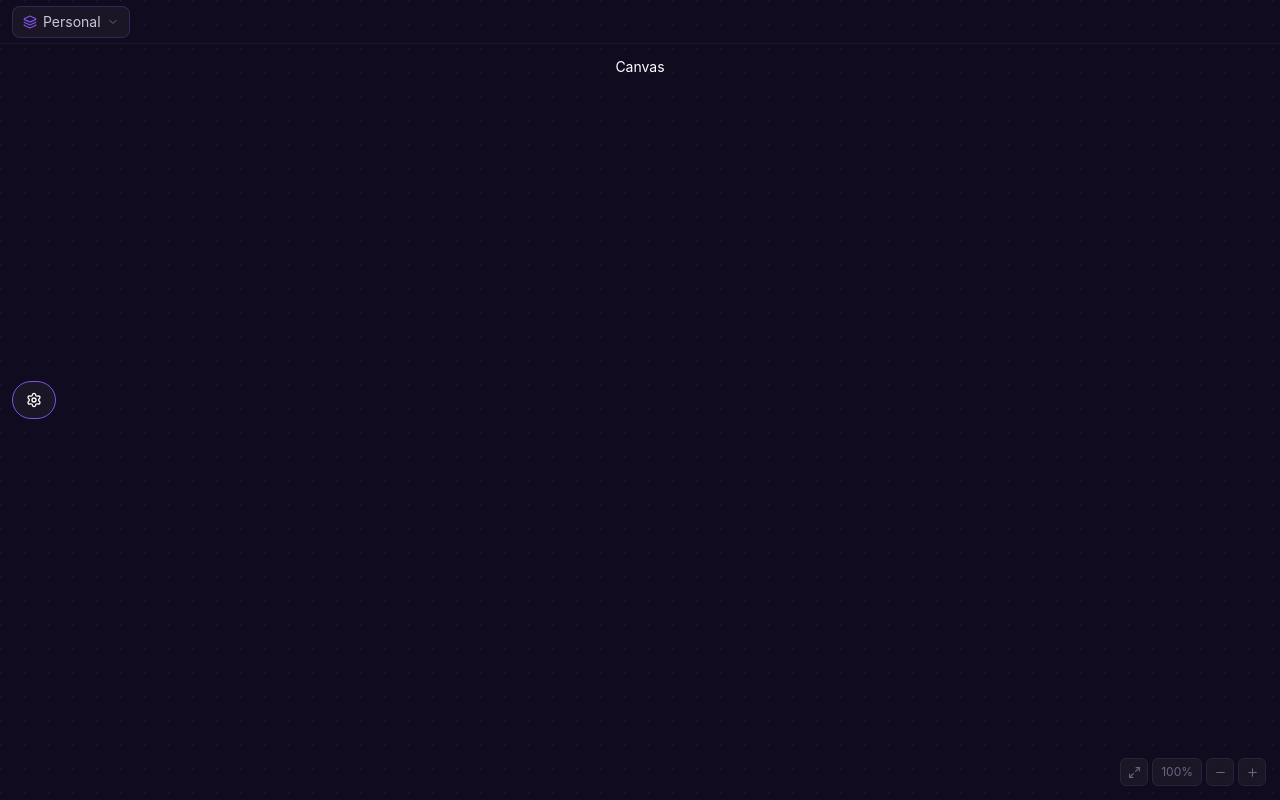
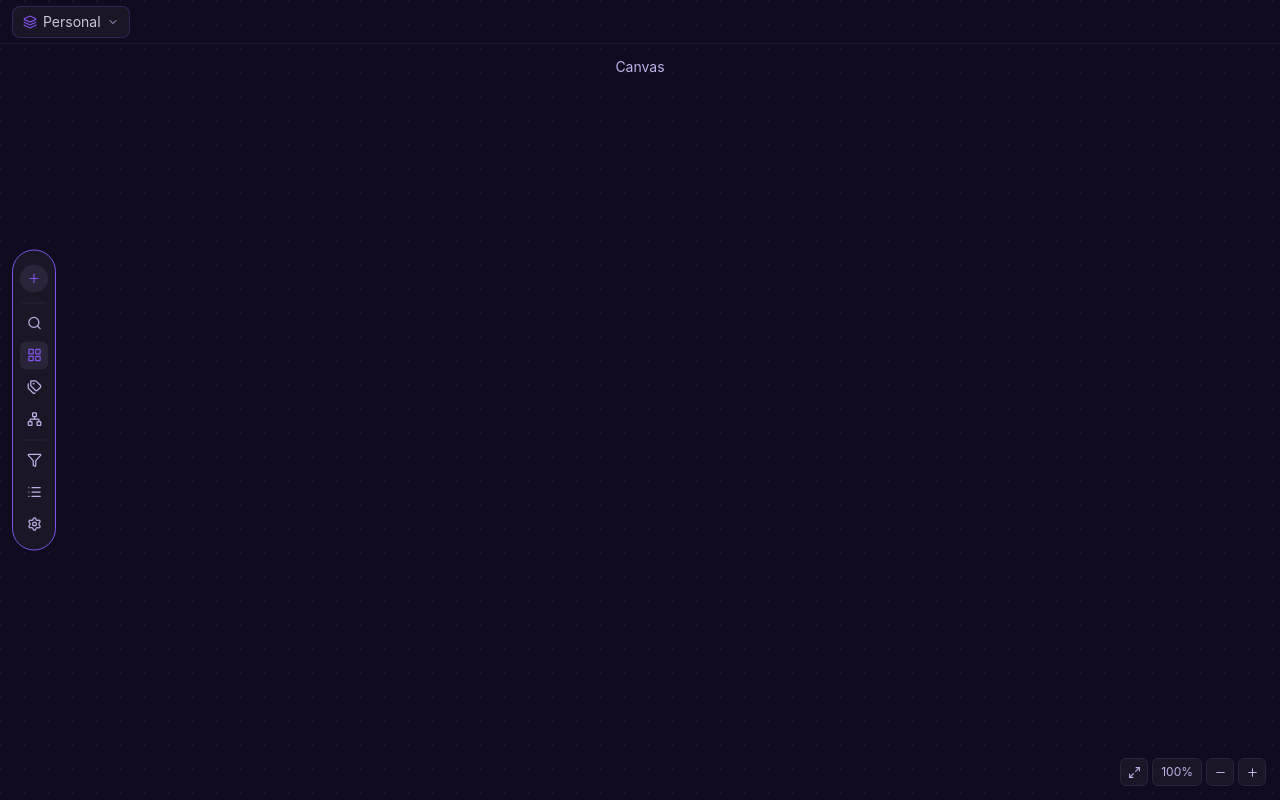
Before and after one commit to Jair4x/mindsparks, a React (Vite) app: page / in a window 1280 px wide. Built offline with nearby package versions, Linux system fonts and the light colour scheme.

Commit message:
feat(panel): add SidePanel with grouping and action buttons

```diff
--- a/src/components/layout/AppLayout.tsx
+++ b/src/components/layout/AppLayout.tsx
@@ -5,7 +5,8 @@
 //  It's only use is to distribute the space on screen and react to the state of the UI (if side panel is collapsed or zen mode is active)
 //
 
-import { Layers, ChevronDown, Maximize2, Minus, Plus, Settings } from "lucide-react";
+import { Layers, ChevronDown, Maximize2, Minus, Plus } from "lucide-react";
+import { SidePanel } from "../panel/SidePanel";
 import { useUIStore } from "../../store/ui";
 import { useSpaceStore } from "../../store/spaces";
 
@@ -70,7 +71,7 @@ export function AppLayout() {
                 >
                     <Layers size={14} color="#7F52E9" />
                     {activeSpace?.name ?? "Personal"}
-                    <ChevronDown size={12} color="#6B6480" />
+                    <ChevronDown size={12} color="#BEB1E6" />
                 </button>
             </header>
 
@@ -80,7 +81,7 @@ export function AppLayout() {
             <main className="aboslute inset-0 pt-11">
                 {/* Placeholder for <Canvas /> */}
                 <div className="w-full h-full flex items-center justify-center py-3">
-                    <span style={{ color: "white", fontSize: 14 }}>
+                    <span style={{ color: "#BEB1E6", fontSize: 14 }}>
                         Canvas
                     </span>
                 </div>
@@ -89,23 +90,7 @@ export function AppLayout() {
             {/*
                 Side panel.
             */}
-            {showPanel && (
-                <aside
-                    className="absolute left-3 z-10 flex flex-col items-center"
-                    style={{
-                        top: "50%",
-                        transform: "translateY(-50%)",
-                        background: "#1A1625",
-                        border: "0.5px solid #7F52E9",
-                        borderRadius: 999,
-                        padding: "10px 0",
-                        width: 44,
-                    }}
-                >
-                    {/* Placeholder for <SidePanel /> */}
-                    <Settings size={16} color="white" />
-                </aside>
-            )}
+            {showPanel && ( <SidePanel /> ) }
 
             {/*
                 Zoom controls.
@@ -121,7 +106,7 @@ export function AppLayout() {
                         height: 28,
                         minWidth: 44,
                         padding: "0 8px",
-                        color: "#6B6480",
+                        color: "#BEB1E6",
                     }}
                 >
                     100%
@@ -152,7 +137,7 @@ function ZoomButton({ icon, label }: { icon: React.ReactNode; label: string; })
                 borderRadius: 6,
                 border: "0.5px solid #2A2438",
                 background: "#1A1625",
-                color: "#6B6480",
+                color: "#BEB1E6",
             }}
         >
             {icon}
--- /dev/null
+++ b/src/components/panel/SidePanel.tsx
@@ -0,0 +1,201 @@
+//
+// The floating side panel in the canvas.
+//  This component is the main control panel to interact with the canvas besides being inside a spark or flame.
+//
+// Note: This doesn't have a working logic yet.
+//       Buttons just update the UI store or trigger actions that'll be implemented later.
+//
+
+import {
+    Plus,
+    Search,
+    LayoutGrid,
+    Tags,
+    Network,
+    Filter,
+    List,
+    Settings,
+} from "lucide-react";
+
+// --------------------------
+// Types
+// --------------------------
+
+// Group modes available in the canvas.
+// "none" is the default, no forced grouping.
+type GroupMode = "none" | "category" | "hierarchy";
+
+// --------------------------
+// Local state
+//
+// Note/To future me: The active group mode lives in this panel.
+//                    When you (me) need other components to read it (like from the canvas to know how to position the cards),
+//                    move onCreateSpark to UI Store.
+// --------------------------
+import { useState } from "react";
+
+export function SidePanel({ onCreateSpark }: { onCreateSpark: () => void }) {
+    const [groupMode, setGroupMode] = useState<GroupMode>("none");
+
+    return (
+        <aside
+            className="absolute left-3 z-10 flex flex-col items-center"
+            style={{
+                top: "50%",
+                transform: "translateY(-50%)",
+                background: "#1A1625",
+                border: "0.5px solid #7F52E9",
+                borderRadius: 999,
+                padding: "10px 0",
+                width: 44,
+            }}
+        >
+            {/*
+                Create spark button
+            */}
+            <PanelCreateButton onClick={onCreateSpark} />
+
+            <PanelDivider />
+
+            {/*
+                Search
+
+                No logic for now.
+            */}
+            <PanelButton icon={<Search size={15} />} label="Buscar Spark" />
+
+            {/*
+                Grouping buttons
+
+                One can be active at a time.
+                Active changes the current local groupMode.
+            */}
+            <PanelButton
+                icon={<LayoutGrid size={15} />}
+                label="Sin agrupar"
+                isActive={groupMode === "none"}
+                onClick={() => setGroupMode("none")}
+            />
+            <PanelButton
+                icon={<Tags size={15} />}
+                label="Agrupar por categoría"
+                isActive={groupMode === "category"}
+                onClick={() => setGroupMode("category")}
+            />
+            <PanelButton
+                icon={<Network size={15} />}
+                label="Agrupar por jerarquía"
+                isActive={groupMode === "hierarchy"}
+                onClick={() => setGroupMode("hierarchy")}
+            />
+
+            <PanelDivider />
+
+            {/*
+                Filters, list view and config.
+
+                No logic for now.
+            */}
+            <PanelButton icon={<Filter size={15} />} label="Filtrar" />
+            <PanelButton icon={<List size={15} />} label="Vista de lista" />
+            <PanelButton icon={<Settings size={15} />} label="Configuración" />
+        </aside>
+    );
+}
+
+
+// --------------------------
+// PanelCreateButton
+//
+// The button to create a spark. Visually different from the others:
+//  Has its own background and border so it's distinguished as the main action.
+// --------------------------
+function PanelCreateButton({ onClick }: { onClick: () => void }) {
+    return (
+        <button
+            aria-label="Crear Spark"
+            onClick={onclick}
+            className="flex items-center justify-center cursor-pointer shrink-0"
+            style={{
+                width: 28,
+                height: 28,
+                borderRadius: "50%",
+                border: "none",
+                background: "#2A2438",
+                color: "#7F52E9",
+                marginBottom: 6,
+                marginTop: 4,
+            }}
+        >
+            <Plus size={14} />
+        </button>
+    );
+}
+
+// --------------------------
+// PanelButton
+//
+// Generic button for the side panel. No visible border by default.
+//  Light background on hover, and active color when needed.
+// --------------------------
+function PanelButton({
+    icon,
+    label,
+    isActive = false,
+    onClick,
+}: {
+    icon: React.ReactNode;
+    label: string;
+    isActive?: boolean;
+    onClick?: () => void;
+}) {
+    return (
+        <button
+            aria-label={label}
+            onClick={onClick}
+            className="flex items-center justify-center cursor-pointer transition-colors shrink-0"
+            style={{
+                width: 28,
+                height: 28,
+                borderRadius: 6,
+                border: "none",
+                background: isActive ? "#2A2438" : "transparent",
+                color: isActive ? "#7F52E9" : "#BEB1E6",
+                margin: "2px 0",
+            }}
+            onMouseEnter={(e) => {
+                if (!isActive) {
+                    (e.currentTarget as HTMLButtonElement).style.background = "#2A2438";
+                    (e.currentTarget as HTMLButtonElement).style.color      = "#C9C4D8";
+                }
+            }}
+            onMouseLeave={(e) => {
+                if (!isActive) {
+                    (e.currentTarget as HTMLButtonElement).style.background = "transparent";
+                    (e.currentTarget as HTMLButtonElement).style.color      = "#BEB1E6";
+                }
+            }}
+        >
+            {icon}
+        </button>
+    );
+}
+
+// --------------------------
+// PanelDivider
+//
+// Divider between groups of buttons in the side panel.
+// --------------------------
+function PanelDivider() {
+    return (
+        <div
+            style={{
+                width: 24,
+                height: "0.5px",
+                background: "#2A2438",
+                margin: "4px 0",
+                flexShrink: 0,
+            }}
+        />
+    );
+}
```
